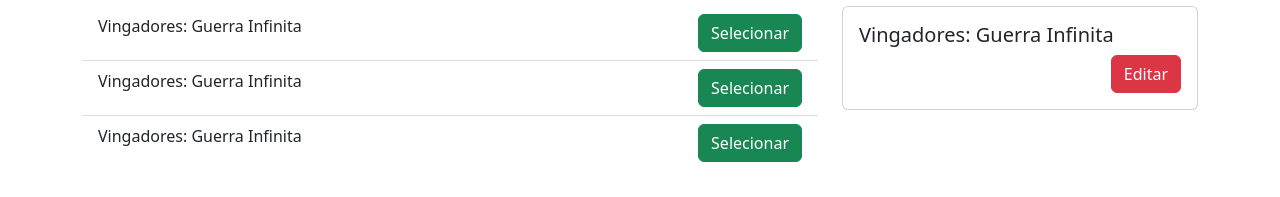
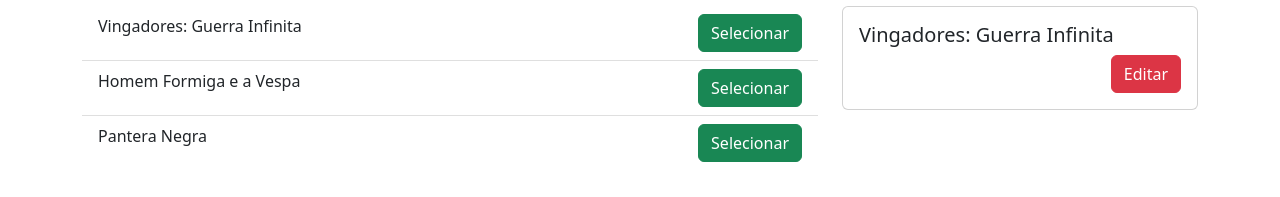
Before and after one commit to Under0Cover/vue, a Vue app in the folder udemy_plinio/vue_cli/vue-components-comunicacao/: page / in a window 1280 px wide. Shown: the part 322-519 px from the top of the page. Built offline with nearby package versions, Linux system fonts and the light colour scheme.

Commit message:
props: passando dados do component pai para o filho

```diff
--- a/udemy_plinio/vue_cli/vue-components-comunicacao/src/components/FilmesLista.vue
+++ b/udemy_plinio/vue_cli/vue-components-comunicacao/src/components/FilmesLista.vue
@@ -8,9 +8,9 @@
 
       <div class="list-group list-group-flush">
 
-        <FilmesListaIten/>
-        <FilmesListaIten/>
-        <FilmesListaIten/>
+        <FilmesListaIten filmeTitulo="Vingadores: Guerra Infinita"/>
+        <FilmesListaIten filmeTitulo="Homem Formiga e a Vespa"/>
+        <FilmesListaIten filmeTitulo="Pantera Negra"/>
 
       </div>
     </div>
--- a/udemy_plinio/vue_cli/vue-components-comunicacao/src/components/FilmesListaIten.vue
+++ b/udemy_plinio/vue_cli/vue-components-comunicacao/src/components/FilmesListaIten.vue
@@ -1,6 +1,12 @@
 <template>
     <li class="list-group-item">
-        <span>Vingadores: Guerra Infinita</span>
+        <span>{{ filmeTitulo }}</span>
         <button class="btn btn-success float-right">Selecionar</button>
     </li>
 </template>
+
+<script>
+    export default {
+        props: ['filmeTitulo']
+    }
+</script>
```
